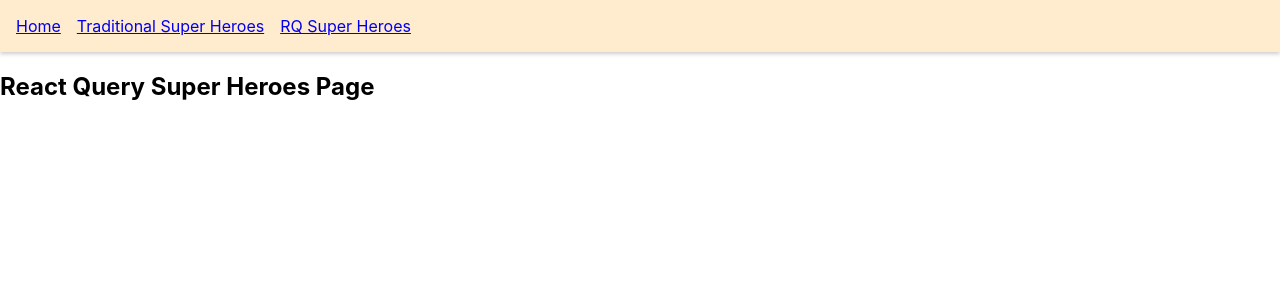
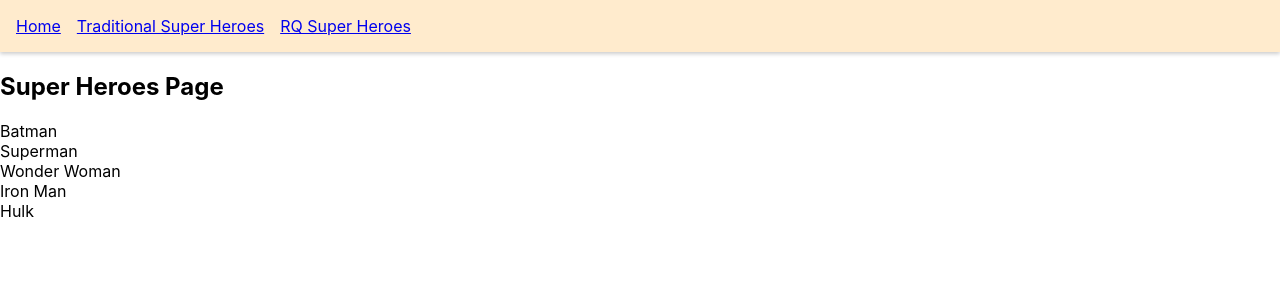
Before and after one commit to kiranojhanp/react-query-tut, a React (Create React App) app: page /rq-super-heroes in a window 1280 px wide. Shown: the top 300 px of the page. Built offline with nearby package versions, Linux system fonts and the light colour scheme; data requests are answered from the project's data file.

Commit message:
upto lesson 8

```diff
--- a/db.json
+++ b/db.json
@@ -14,6 +14,16 @@
 			"id": 3,
 			"name": "Wonder Woman",
 			"alterEgo": "Princess Diana"
+		},
+		{
+			"id": 4,
+			"name": "Iron Man",
+			"alterEgo": "Tony Stark"
+		},
+		{
+			"id": 5,
+			"name": "Hulk",
+			"alterEgo": "Bruce Banner"
 		}
 	]
 }
--- a/package.json
+++ b/package.json
@@ -10,6 +10,7 @@
 		"@types/node": "^16.11.41",
 		"@types/react": "^18.0.14",
 		"@types/react-dom": "^18.0.5",
+		"axios": "^0.27.2",
 		"json-server": "^0.17.0",
 		"react": "^18.2.0",
 		"react-dom": "^18.2.0",
@@ -17,7 +18,8 @@
 		"react-router-dom": "^6.3.0",
 		"react-scripts": "5.0.1",
 		"typescript": "^4.7.4",
-		"web-vitals": "^2.1.4"
+		"web-vitals": "^2.1.4",
+		"zod": "^3.17.3"
 	},
 	"scripts": {
 		"start": "react-scripts start",
--- a/src/App.tsx
+++ b/src/App.tsx
@@ -1,11 +1,14 @@
+import { lazy, Suspense } from "react"
 import { BrowserRouter as Router, Link, Route, Routes } from "react-router-dom"
 import "./App.css"
-import { HomePage } from "./components/Home.page"
-import { RQSuperHeroesPage } from "./components/RQSuperHeroes.page"
-import { SuperHeroesPage } from "./components/SuperHeroes.page"
+
+const HomePage = lazy(() => import("./components/Home.page"))
+const RQSuperHeroesPage = lazy(() => import("./components/RQSuperHeroes.page"))
+const SuperHeroesPage = lazy(() => import("./components/SuperHeroes.page"))
 
 function App() {
 	return (
+		<Suspense fallback={<span>Loading...</span>}>
 			<Router>
 				<div>
 					<nav>
@@ -28,6 +31,7 @@
 					</Routes>
 				</div>
 			</Router>
+		</Suspense>
 	)
 }
 
--- a/src/components/Home.page.tsx
+++ b/src/components/Home.page.tsx
@@ -1,3 +1,5 @@
-export const HomePage = () => {
+const HomePage = () => {
 	return <h2>Home Page</h2>
 }
+
+export default HomePage
--- a/src/components/RQSuperHeroes.page.tsx
+++ b/src/components/RQSuperHeroes.page.tsx
@@ -1,3 +1,51 @@
-export const RQSuperHeroesPage = () => {
-	return <h2>React Query Super Heroes Page</h2>
+import axios from "axios"
+import { useQuery } from "react-query"
+import { z } from "zod"
+
+const superheroSchema = z.object({
+	id: z.number(),
+	name: z.string(),
+	alterEgo: z.string(),
+})
+
+const superheroArray = z.array(superheroSchema)
+
+const useSuperheroData = () => {
+	return useQuery(
+		["super-heroes-query"],
+		async () => {
+			const { data } = await axios.get("http://localhost:4000/superheroes")
+			return superheroArray.parse(data)
+		},
+		{
+			onError: (err) => console.log("On no some error occured", err),
+			// refetchOnMount: false,
+			// refetchOnWindowFocus: true
+			// staleTime: 30000,
+		}
+	)
 }
+
+const RQSuperHeroesPage = () => {
+	const { data, isLoading, isError, error } = useSuperheroData()
+
+	if (isError) {
+		return <h2>{JSON.stringify(error)}</h2>
+	}
+
+	if (isLoading) {
+		return <h2>Loading...</h2>
+	}
+
+	return (
+		<>
+			<h2>Super Heroes Page</h2>
+
+			{data?.map((hero) => {
+				return <div key={hero.id}>{hero.name}</div>
+			})}
+		</>
+	)
+}
+
+export default RQSuperHeroesPage
--- a/src/components/SuperHeroes.page.tsx
+++ b/src/components/SuperHeroes.page.tsx
@@ -1,6 +1,6 @@
 import { useEffect, useState } from "react"
 
-export const SuperHeroesPage = () => {
+const SuperHeroesPage = () => {
 	const [isLoading, setIsLoading] = useState(true)
 	const [data, setData] = useState<any[]>([])
 
@@ -26,3 +26,5 @@
 		</>
 	)
 }
+
+export default SuperHeroesPage
--- a/src/index.tsx
+++ b/src/index.tsx
@@ -1,20 +1,21 @@
-import React from "react"
 import ReactDOM from "react-dom/client"
 import App from "./App"
 import "./index.css"
 import reportWebVitals from "./reportWebVitals"
 
 import { QueryClient, QueryClientProvider } from "react-query"
+import { ReactQueryDevtools } from "react-query/devtools"
 
 const queryClient = new QueryClient()
 
 const root = ReactDOM.createRoot(document.getElementById("root") as HTMLElement)
 root.render(
-	<React.StrictMode>
-		<QueryClientProvider client={queryClient}>
-			<App />
-		</QueryClientProvider>
-	</React.StrictMode>
+	// <React.StrictMode>
+	<QueryClientProvider client={queryClient}>
+		<App />
+		<ReactQueryDevtools initialIsOpen={false} position="bottom-right" />
+	</QueryClientProvider>
+	// </React.StrictMode>
 )
 
 // If you want to start measuring performance in your app, pass a function
```
Also changed, not shown: 1 other file (tests, documents, lock files or other folders). Lines whose indentation alone changed are shown as unchanged.
